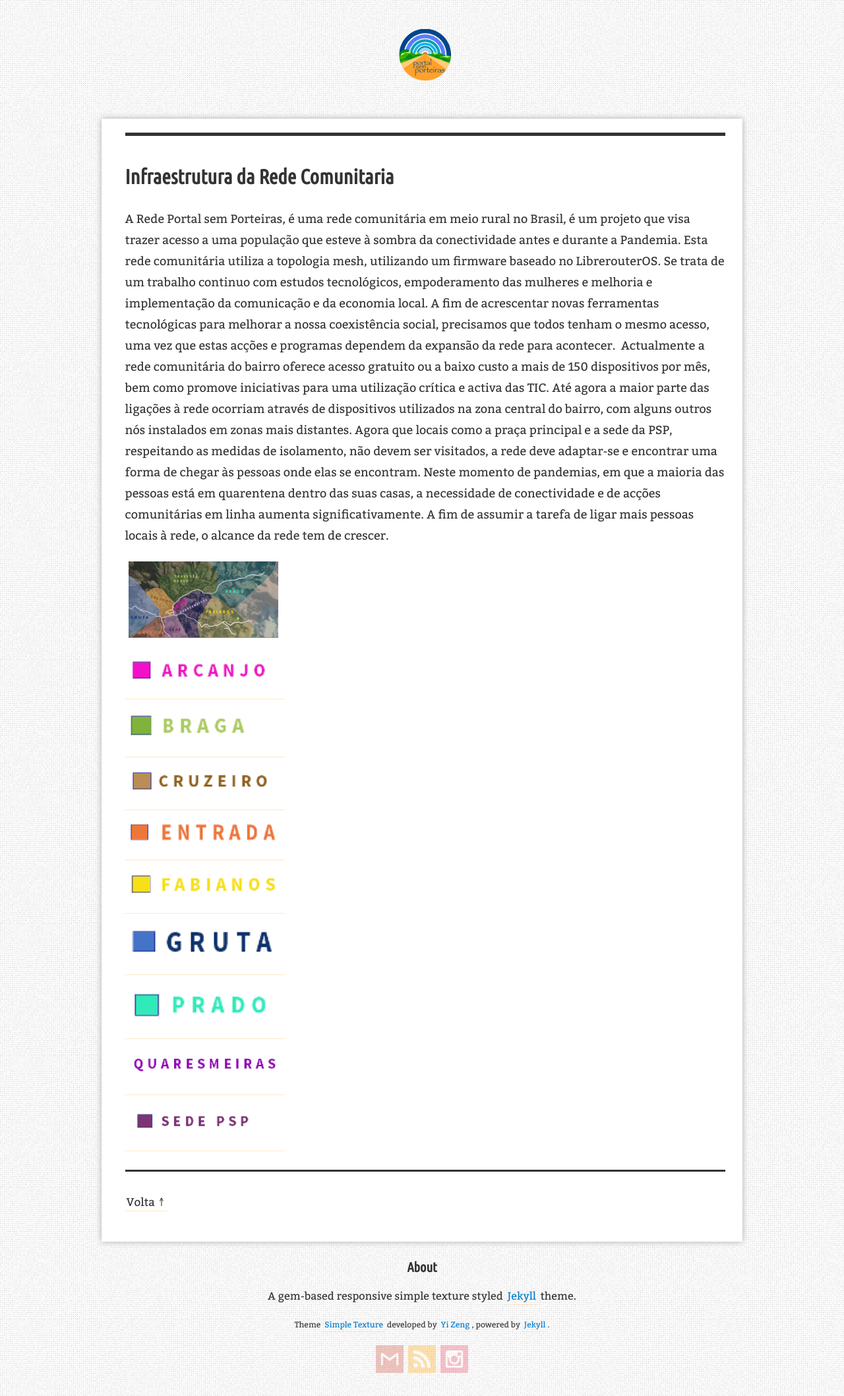
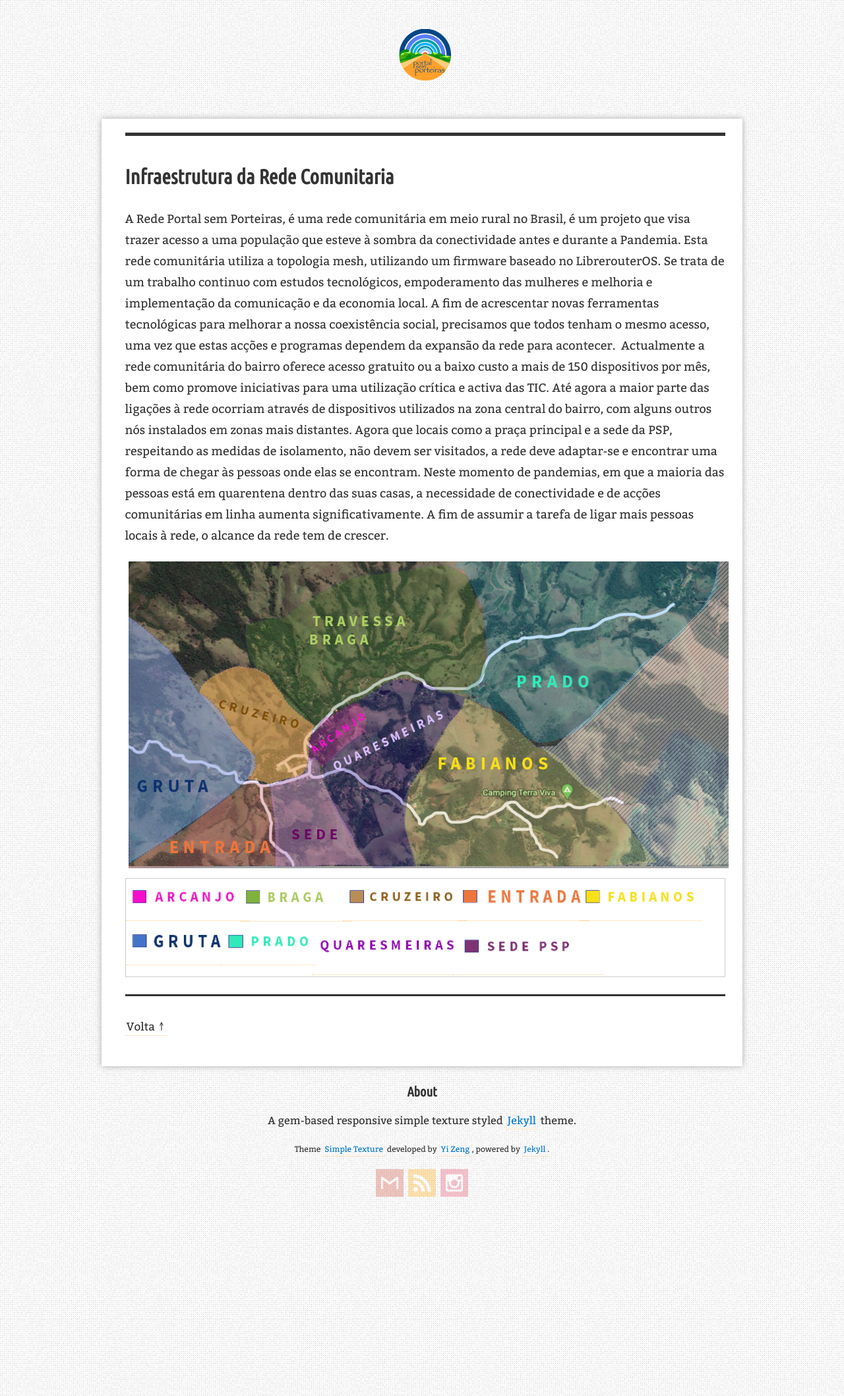
Before and after one commit to tdruiva/portalsemporteiras.github.io, a Jekyll site: the page built from saibamais/infraestrutura.md, in a window 1280 px wide. Shown: the whole page at 66% size. Built offline with Jekyll 4.4.1, drawn with Linux system fonts in a browser that asks for light colours; comment, search, counter and statistics services are not loaded; our own code applies the rules of GitHub Pages for plain Markdown files.

Commit message:
adicionando css ao mapa na pagina da infraestrutura

```diff
--- a/assets/stylesheets/saibamais.scss
+++ b/assets/stylesheets/saibamais.scss
@@ -16,3 +16,27 @@
 .entry-content img {
     width: 25%;
 }
+
+
+.imgfull img {
+    width: 100%;
+  }
+
+.wrap {
+    flex-wrap: wrap;
+}
+.container {
+        max-width: 1000px;
+        margin: 0 auto;
+        display: flex;
+        border: 1px solid #ccc;
+ }
+    /* Flex Item */
+.item {
+        /* O flex: 1; é necessário para que cada item se expanda ocupando o tamanho máximo do container. */
+        flex: 1;
+        margin: 5px;
+        background: tomato;
+        text-align: center;
+        font-size: 1.5em;
+ }
```
